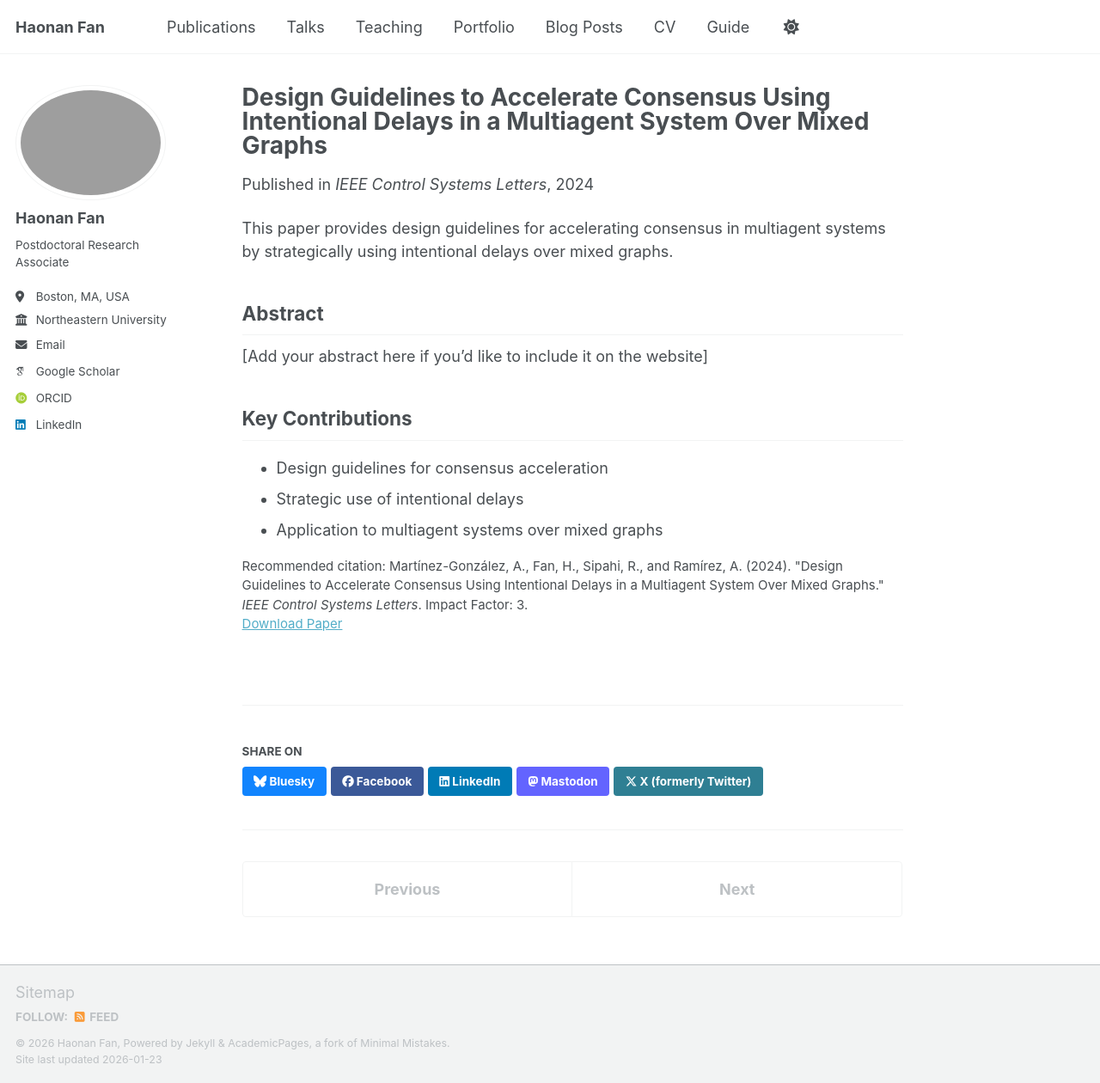
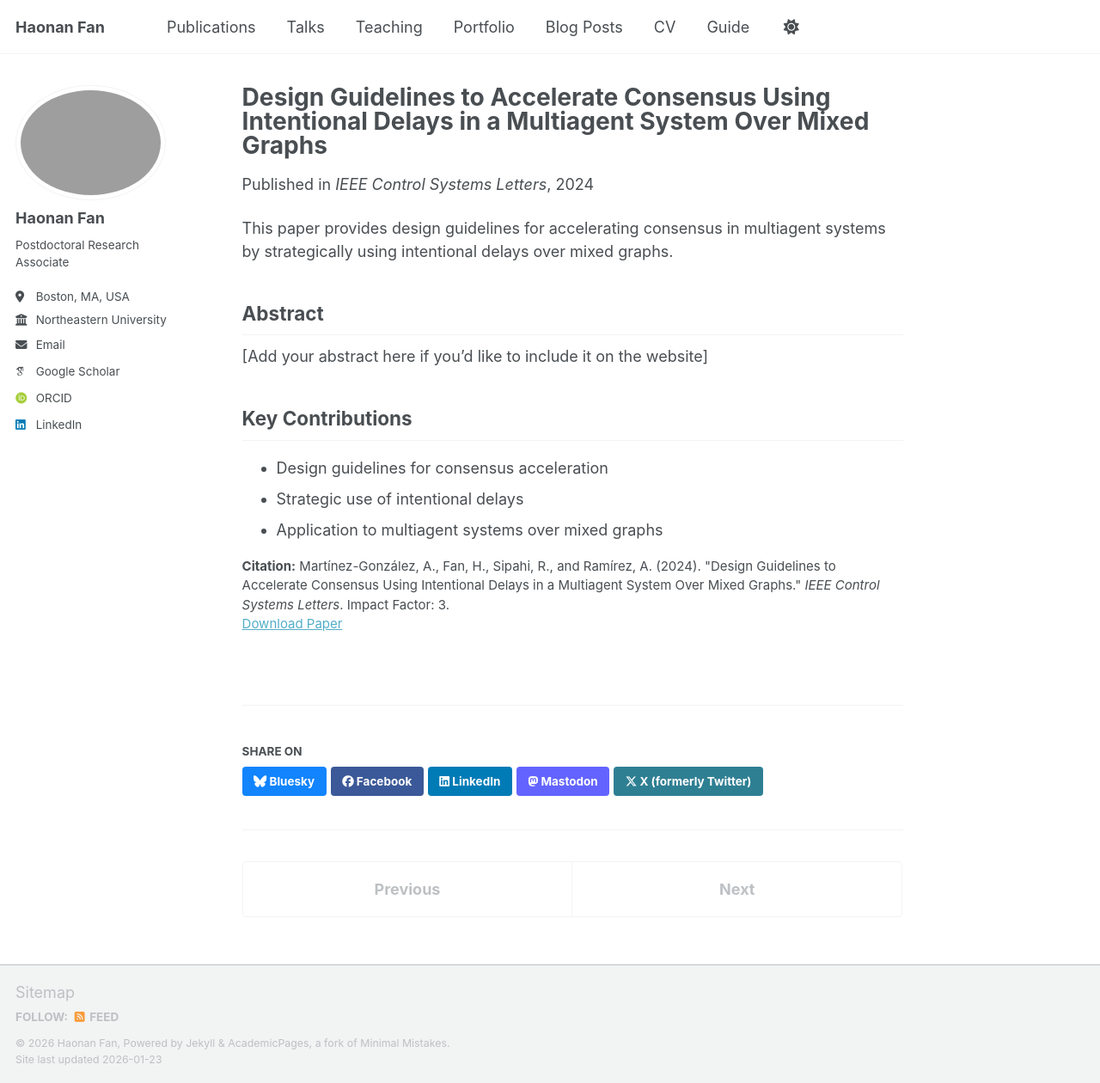
Before and after one commit to fanhaonan080/fanhaonan080.github.io, a Jekyll site: the page built from _publications/2024-consensus-acceleration.md, in a window 1280 px wide and 1260 px high. Shown: the whole window at 86% size. Built offline with Jekyll 4.4.1, drawn with Linux system fonts in a browser that asks for light colours; some web fonts are replaced; a script bundle is joined from its source files by our own code; library files that are not in the unit come from our copies.

Commit message:
Change 'Recommended citation' to bold 'Citation' in publication template

```diff
--- a/_layouts/single.html
+++ b/_layouts/single.html
@@ -48,25 +48,25 @@
         {{ content }}
 
         {% if page.citation and page.paperurl and page.slidesurl and page.bibtexurl %}
-          <p style="font-size: smaller">Recommended citation: {{ page.citation }}<br /><a href="{{ page.paperurl }}">Download Paper</a> | <a href="{{ page.slidesurl }}">Download Slides</a> | <a href="{{ page.bibtexurl }}">Download Bibtex</a></p>
+          <p style="font-size: smaller"><strong>Citation:</strong> {{ page.citation }}<br /><a href="{{ page.paperurl }}">Download Paper</a> | <a href="{{ page.slidesurl }}">Download Slides</a> | <a href="{{ page.bibtexurl }}">Download Bibtex</a></p>
         {% elsif page.citation and page.paperurl and page.slidesurl %}
-          <p style="font-size: smaller">Recommended citation: {{ page.citation }}<br /><a href="{{ page.paperurl }}">Download Paper</a> | <a href="{{ page.slidesurl }}">Download Slides</a></p>
+          <p style="font-size: smaller"><strong>Citation:</strong> {{ page.citation }}<br /><a href="{{ page.paperurl }}">Download Paper</a> | <a href="{{ page.slidesurl }}">Download Slides</a></p>
         {% elsif page.citation and page.paperurl and page.bibtexurl %}
-          <p style="font-size: smaller">Recommended citation: {{ page.citation }}<br /><a href="{{ page.paperurl }}">Download Paper</a> | <a href="{{ page.bibtexurl }}">Download Bibtex</a></p>
+          <p style="font-size: smaller"><strong>Citation:</strong> {{ page.citation }}<br /><a href="{{ page.paperurl }}">Download Paper</a> | <a href="{{ page.bibtexurl }}">Download Bibtex</a></p>
         {% elsif page.citation and page.paperurl %}
-          <p style="font-size: smaller">Recommended citation: {{ page.citation }}<br /><a href="{{ page.paperurl }}">Download Paper</a></p>
+          <p style="font-size: smaller"><strong>Citation:</strong> {{ page.citation }}<br /><a href="{{ page.paperurl }}">Download Paper</a></p>
         {% elsif page.citation and page.slidesurl and page.bibtexurl %}
-          <p style="font-size: smaller">Recommended citation: {{ page.citation }}<br /><a href="{{ page.slidesurl }}">Download Slides</a> | <a href="{{ page.bibtexurl }}">Download Bibtex</a></p>
+          <p style="font-size: smaller"><strong>Citation:</strong> {{ page.citation }}<br /><a href="{{ page.slidesurl }}">Download Slides</a> | <a href="{{ page.bibtexurl }}">Download Bibtex</a></p>
         {% elsif page.citation and page.slidesurl %}
-          <p style="font-size: smaller">Recommended citation: {{ page.citation }}<br /><a href="{{ page.slidesurl }}">Download Slides</a></p>
+          <p style="font-size: smaller"><strong>Citation:</strong> {{ page.citation }}<br /><a href="{{ page.slidesurl }}">Download Slides</a></p>
         {% elsif page.slidesurl and page.bibtexurl %}
           <p style="font-size: smaller"><a href="{{ page.slidesurl }}">Download Slides</a> | <a href="{{ page.bibtexurl }}">Download Bibtex</a></p>
         {% elsif page.paperurl and page.bibtexurl %}
           <p style="font-size: smaller"><a href="{{ page.paperurl }}">Download Paper</a> | <a href="{{ page.bibtexurl }}">Download Bibtex</a></p>
         {% elsif page.citation and page.bibtexurl %}
-          <p style="font-size: smaller">Recommended citation: {{ page.citation }}<br /><a href="{{ page.bibtexurl }}">Download Bibtex</a></p>
+          <p style="font-size: smaller"><strong>Citation:</strong> {{ page.citation }}<br /><a href="{{ page.bibtexurl }}">Download Bibtex</a></p>
         {% elsif page.citation %}
-          <p style="font-size: smaller">Recommended citation: {{ page.citation }}</p>
+          <p style="font-size: smaller"><strong>Citation:</strong> {{ page.citation }}</p>
         {% elsif page.slidesurl %}
           <p style="font-size: smaller"><a href="{{ page.slidesurl }}">Download Slides</a></p>
         {% elsif page.bibtexurl %}
```
